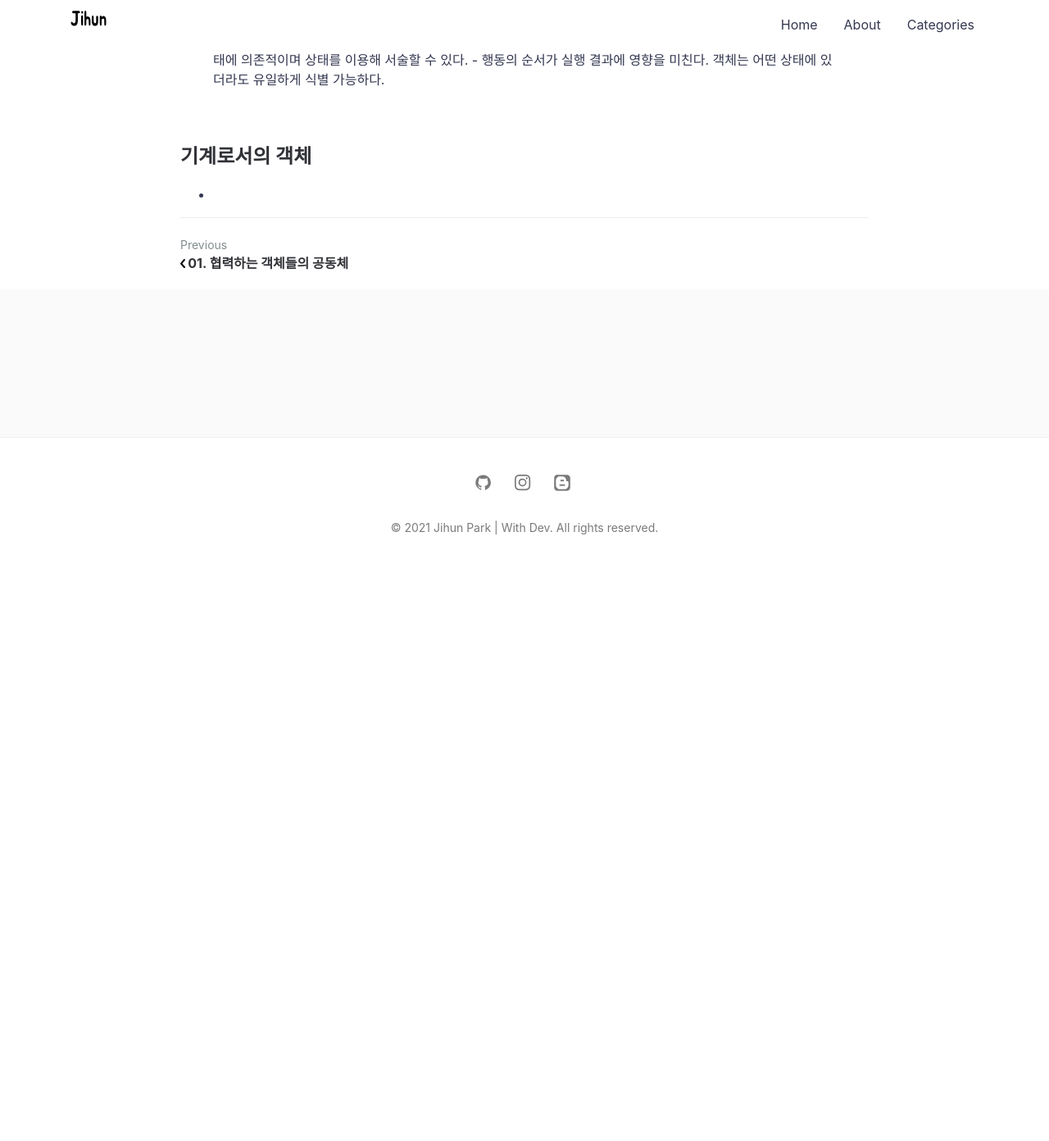
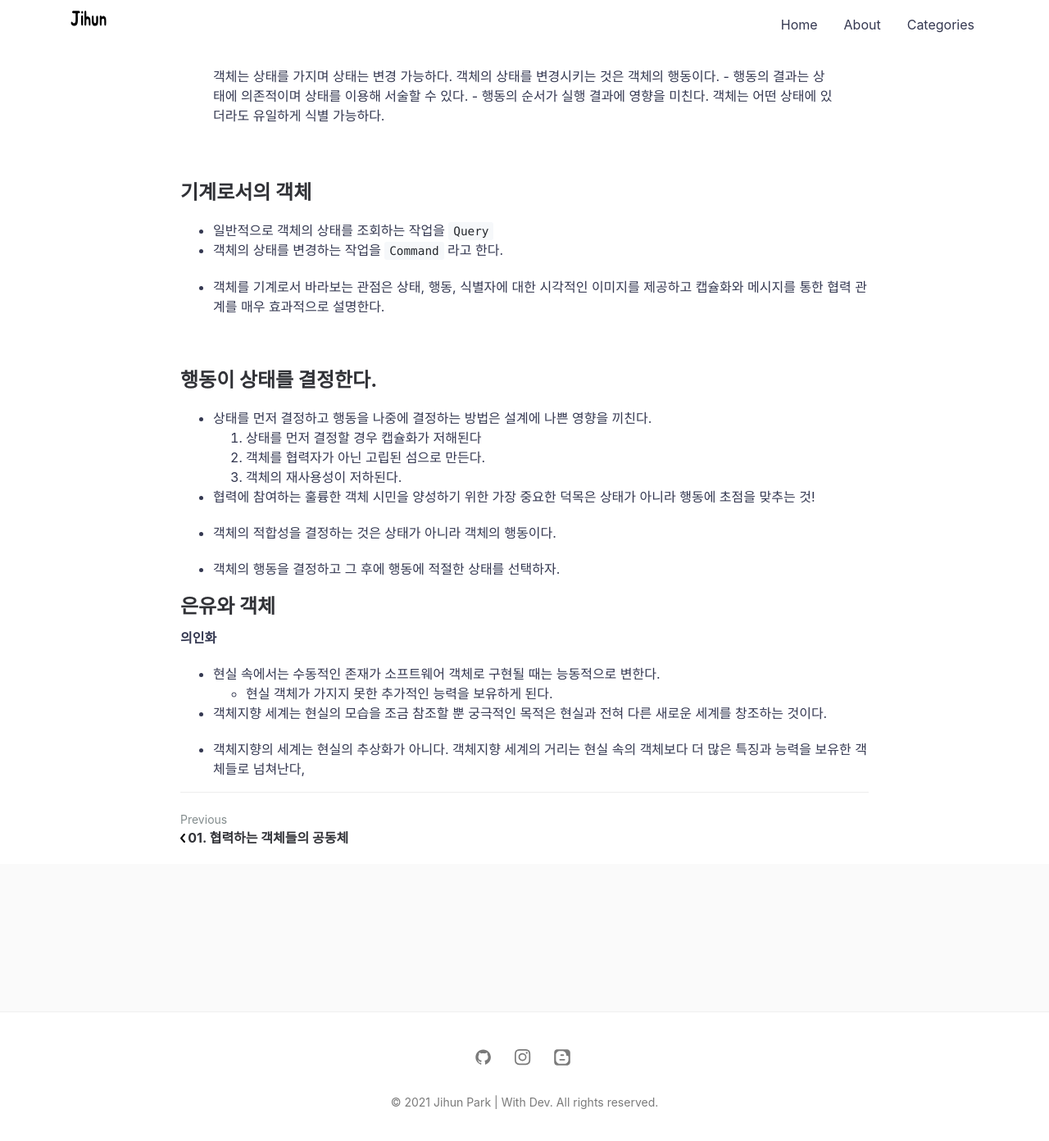
Before and after one commit to jihunparkme/jihunparkme.github.io, a Jekyll site: the page built from _posts/2021-01-26-TheEOO-이상한-나라의-객체.md, in a window 1280 px wide and 1400 px high, scrolled down 3304 px. Shown: the top 1392 px of the window at 82% size. Built offline with Jekyll 4.4.1, drawn with Linux system fonts in a browser that asks for light colours; comment, search, counter and statistics services are not loaded; before the commit the page ends 4003 px from its top, so only the background shows below that; some of the changed text lies outside the part shown.

Commit message:
add contents

````diff
--- a/_posts/2021-01-26-TheEOO-이상한-나라의-객체.md
+++ b/_posts/2021-01-26-TheEOO-이상한-나라의-객체.md
@@ -42,6 +42,8 @@
       - 객체는 자동차처럼 구체적인 사물일 수도, 시간처럼 추상적인 개념일 수도 있다.
       - 객체는 구별 가능한 식별자, 특징적인 행동, 변경 가능한 상태를 가진다.
 ```
+
+<br>
 
 ### 상태
 
@@ -142,4 +144,33 @@
 
 ## 기계로서의 객체
 
--
+- 일반적으로 객체의 상태를 조회하는 작업을 `Query`
+- 객체의 상태를 변경하는 작업을 `Command` 라고 한다.
+
+- 객체를 기계로서 바라보는 관점은 상태, 행동, 식별자에 대한 시각적인 이미지를 제공하고 캡슐화와 메시지를 통한 협력 관계를 매우 효과적으로 설명한다.
+
+<br>
+
+## 행동이 상태를 결정한다.
+
+- 상태를 먼저 결정하고 행동을 나중에 결정하는 방법은 설계에 나쁜 영향을 끼친다.
+  1. 상태를 먼저 결정할 경우 캡슐화가 저해된다
+  2. 객체를 협력자가 아닌 고립된 섬으로 만든다.
+  3. 객체의 재사용성이 저하된다.
+
+- 협력에 참여하는 훌륭한 객체 시민을 양성하기 위한 가장 중요한 덕목은 상태가 아니라 행동에 초점을 맞추는 것!
+
+- 객체의 적합성을 결정하는 것은 상태가 아니라 객체의 행동이다.
+
+- 객체의 행동을 결정하고 그 후에 행동에 적절한 상태를 선택하자.
+
+## 은유와 객체
+
+**의인화**
+
+- 현실 속에서는 수동적인 존재가 소프트웨어 객체로 구현될 때는 능동적으로 변한다.
+  - 현실 객체가 가지지 못한 추가적인 능력을 보유하게 된다.
+
+- 객체지향 세계는 현실의 모습을 조금 참조할 뿐 궁극적인 목적은 현실과 전혀 다른 새로운 세계를 창조하는 것이다.
+
+- 객체지향의 세계는 현실의 추상화가 아니다. 객체지향 세계의 거리는 현실 속의 객체보다 더 많은 특징과 능력을 보유한 객체들로 넘쳐난다,
````
